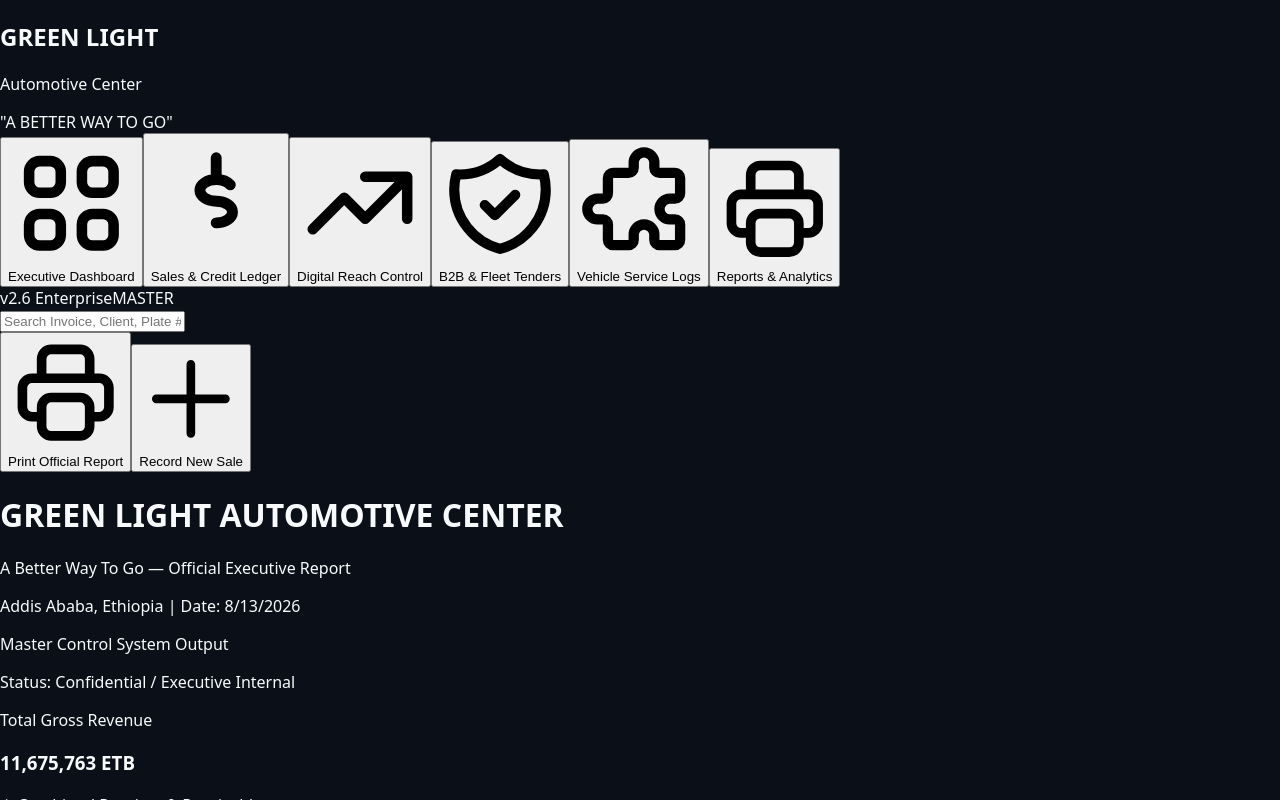
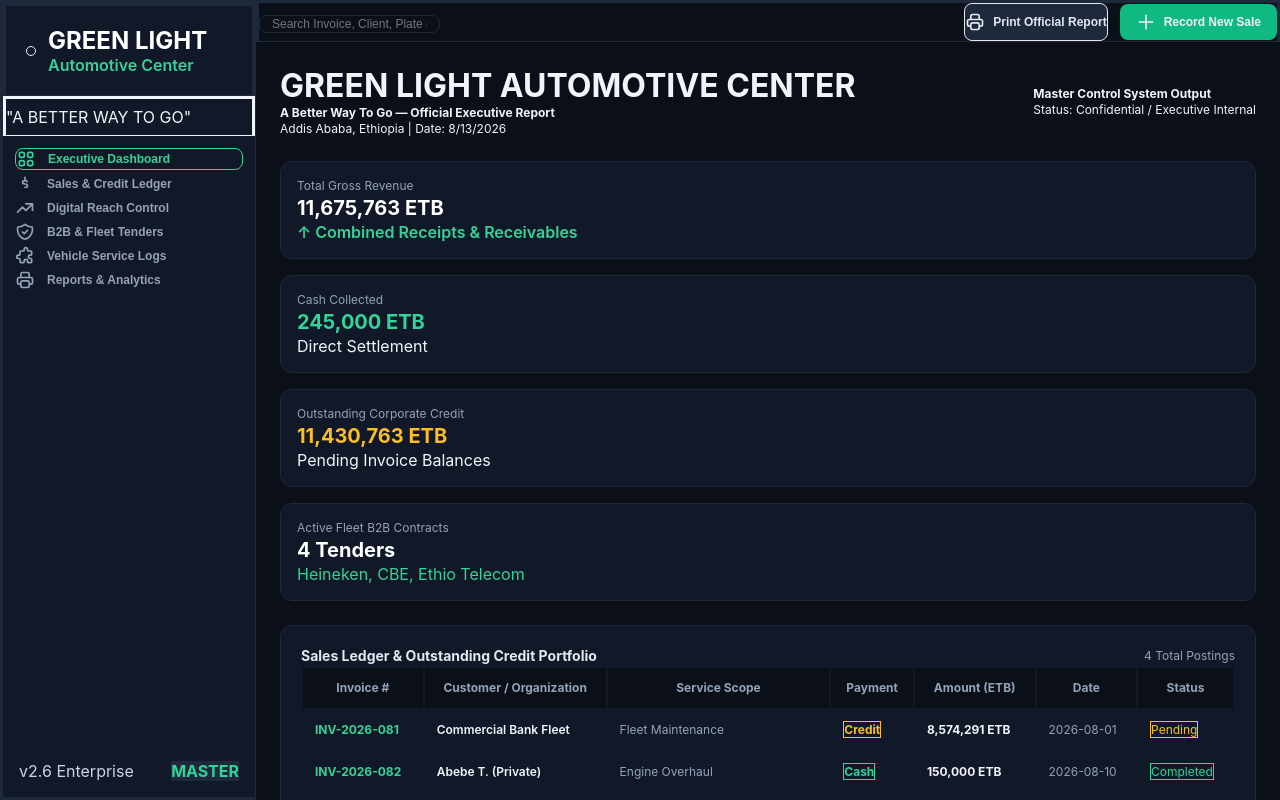
Before and after one commit to dawit1377-code/greenlight-automotive-master-control, a React (Vite) app: page / in a window 1280 px wide. Shown: the top 800 px of the page. Built offline with nearby package versions, Linux system fonts and the light colour scheme.

Commit message:
Update index.css

```diff
--- a/src/index.css
+++ b/src/index.css
@@ -1,28 +1,96 @@
-@tailwind base;
-@tailwind components;
-@tailwind utilities;
+/* --- CORE BASE STYLES --- */
+* {
+  box-sizing: border-box;
+  margin: 0;
+  padding: 0;
+}
 
 body {
-  margin: 0;
-  padding: 0;
   background-color: #0B0F17;
-  color: #f8fafc;
-  font-family: system-ui, -apple-system, BlinkMacSystemFont, 'Segoe UI', Roboto, Oxygen, Ubuntu, Cantarell, sans-serif;
-  -webkit-font-smoothing: antialiased;
+  color: #F8FAFC;
+  font-family: -apple-system, BlinkMacSystemFont, "Segoe UI", Roboto, Helvetica, Arial, sans-serif;
+  overflow: hidden;
 }
 
-/* Custom Scrollbar */
-::-webkit-scrollbar {
-  width: 6px;
-  height: 6px;
+/* --- FLEX & LAYOUT CONTAINERS --- */
+.flex { display: flex; }
+.flex-col { flex-direction: column; }
+.flex-1 { flex: 1; }
+.h-screen { height: 100vh; }
+.w-64 { width: 16rem; }
+.w-full { width: 100%; }
+.items-center { align-items: center; }
+.justify-between { justify-content: space-between; }
+.justify-center { justify-content: center; }
+.space-x-2 > * + * { margin-left: 0.5rem; }
+.space-x-3 > * + * { margin-left: 0.75rem; }
+.space-y-1 > * + * { margin-top: 0.25rem; }
+.space-y-3 > * + * { margin-top: 0.75rem; }
+.space-y-4 > * + * { margin-top: 1rem; }
+.space-y-6 > * + * { margin-top: 1.5rem; }
+
+/* --- PADDING & MARGINS --- */
+.p-1 { padding: 0.25rem; }
+.p-2 { padding: 0.5rem; }
+.p-3 { padding: 0.75rem; }
+.p-4 { padding: 1rem; }
+.p-5 { padding: 1.25rem; }
+.p-6 { padding: 1.5rem; }
+.px-3 { padding-left: 0.75rem; padding-right: 0.75rem; }
+.px-4 { padding-left: 1rem; padding-right: 1rem; }
+.py-2 { padding-top: 0.5rem; padding-bottom: 0.5rem; }
+
+/* --- BACKGROUNDS & BORDERS --- */
+.bg-\[\#0B0F17\] { background-color: #0B0F17; }
+.bg-\[\#111827\] { background-color: #111827; }
+.bg-slate-800 { background-color: #1E293B; }
+.bg-emerald-500 { background-color: #10B981; }
+.border-slate-800 { border-color: #1E293B; }
+.border-b { border-bottom-width: 1px; border-style: solid; }
+.border-r { border-right-width: 1px; border-style: solid; }
+.border { border-width: 1px; border-style: solid; }
+.rounded-lg { border-radius: 0.5rem; }
+.rounded-xl { border-radius: 0.75rem; }
+
+/* --- TYPOGRAPHY --- */
+.text-white { color: #FFFFFF; }
+.text-slate-100 { color: #F1F5F9; }
+.text-slate-200 { color: #E2E8F0; }
+.text-slate-300 { color: #CBD5E1; }
+.text-slate-400 { color: #94A3B8; }
+.text-emerald-400 { color: #34D399; }
+.text-amber-400 { color: #FBBF24; }
+.font-bold { font-weight: 700; }
+.font-semibold { font-weight: 600; }
+.text-xs { font-size: 0.75rem; line-height: 1rem; }
+.text-sm { font-size: 0.875rem; line-height: 1.25rem; }
+.text-xl { font-size: 1.25rem; line-height: 1.75rem; }
+
+/* --- ICON SIZE LIMITING (Fixes Giant Icons) --- */
+svg {
+  width: 1.25rem !important;
+  height: 1.25rem !important;
+  display: inline-block;
+  vertical-align: middle;
 }
-::-webkit-scrollbar-track {
-  background: #0b0f17;
+
+/* --- BUTTONS & INTERACTION --- */
+button {
+  cursor: pointer;
+  border: none;
+  background: transparent;
+  color: inherit;
 }
-::-webkit-scrollbar-thumb {
-  background: #1e293b;
-  border-radius: 3px;
+
+.grid { display: grid; }
+.grid-cols-4 { grid-template-columns: repeat(4, minmax(0, 1fr)); }
+.gap-4 { gap: 1rem; }
+
+/* --- PRINT RULES --- */
+@media print {
+  .print\:hidden { display: none !important; }
+  .print\:block { display: block !important; }
+  body { background: white !important; color: black !important; }
+  .bg-\[\#111827\], .bg-\[\#0B0F17\] { background: white !important; }
+  th, td, h1, h2, h3, p { color: black !important; }
 }
-::-webkit-scrollbar-thumb:hover {
-  background: #334155;
-}
```
